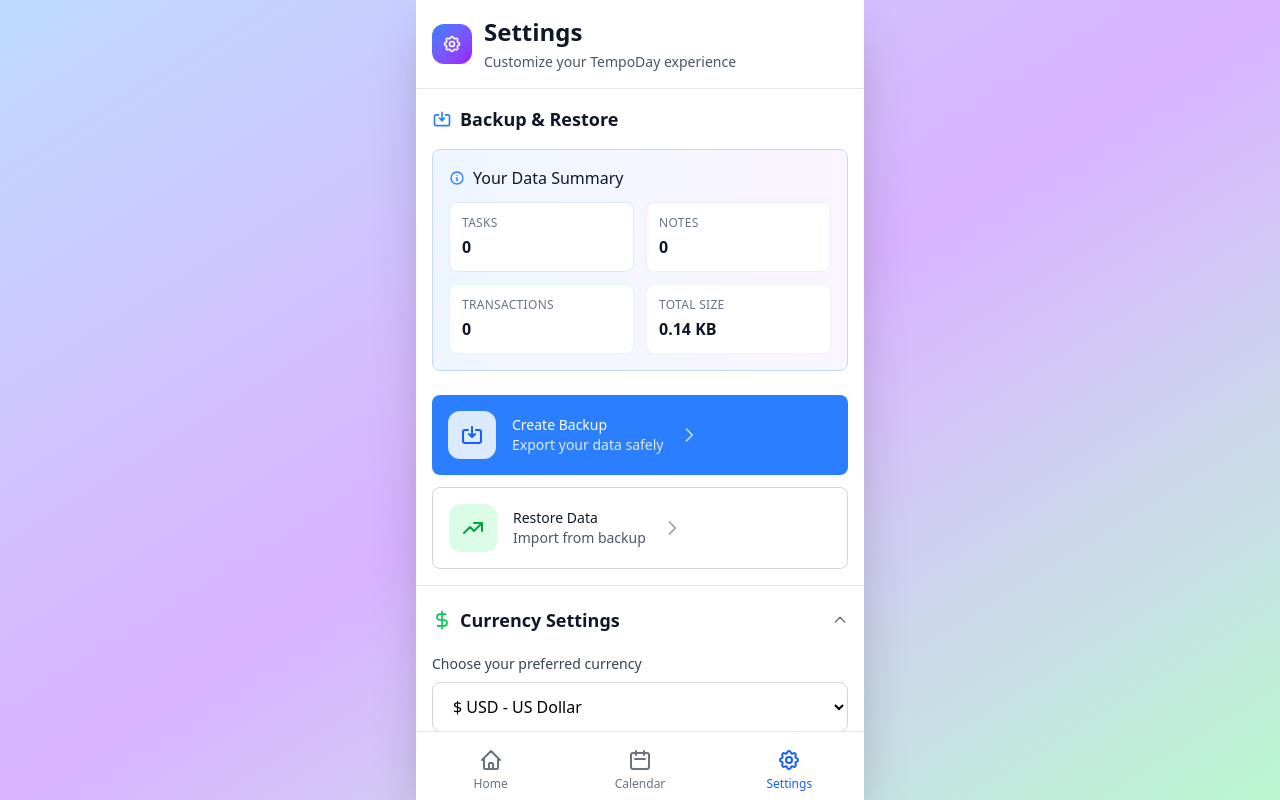
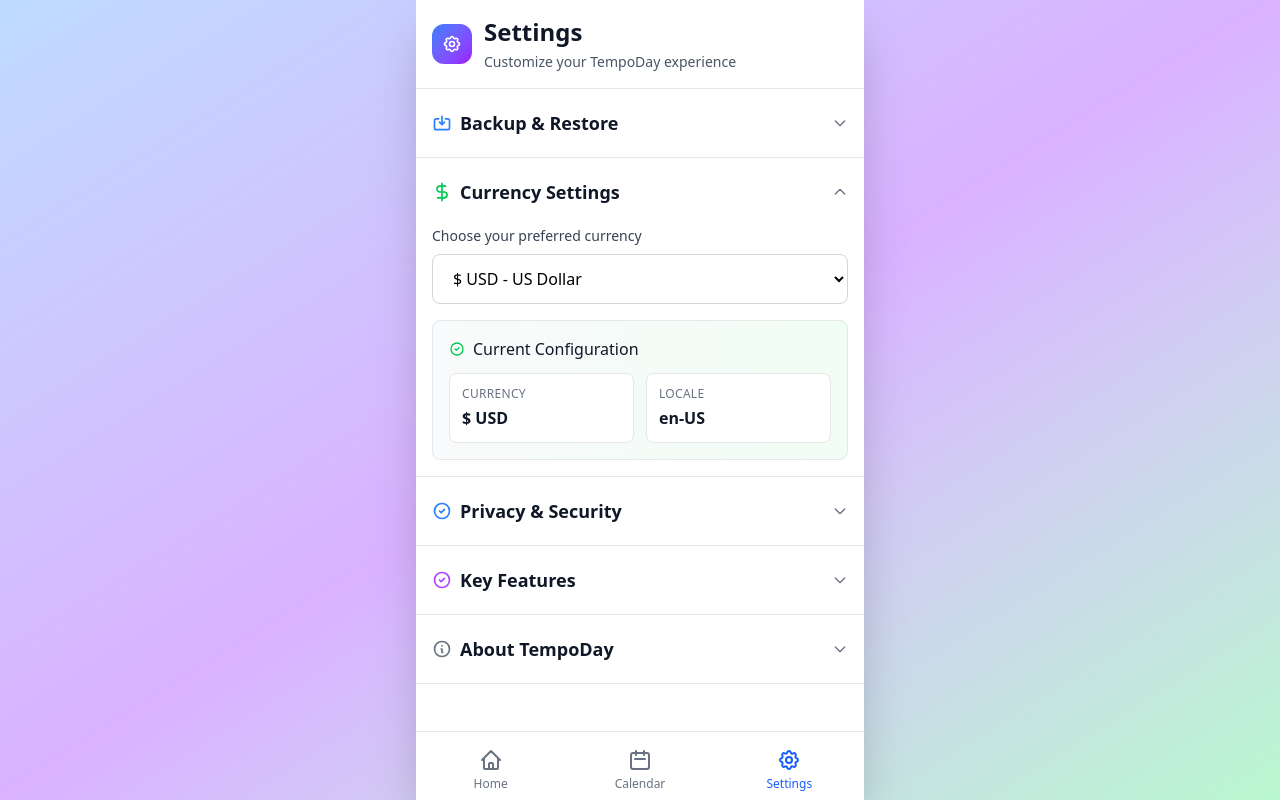
Before and after one commit to fachrihawari/tempoday, a Svelte app: page /settings in a window 1280 px wide. Built offline with nearby package versions, Linux system fonts and the light colour scheme.

Commit message:
Make Backup & Restore Section Collapsible

```diff
--- a/src/components/BackupRestore.svelte
+++ b/src/components/BackupRestore.svelte
@@ -160,7 +160,13 @@
 }
 </script>
 
-<Card title="Backup & Restore" icon="save" iconColor="text-blue-500">
+<Card
+  title="Backup & Restore"
+  icon="save"
+  iconColor="text-blue-500"
+  collapsible={true}
+  defaultExpanded={false}
+>
   {#snippet children()}
     <!-- Backup Stats -->
     {#if backupStats}
```
